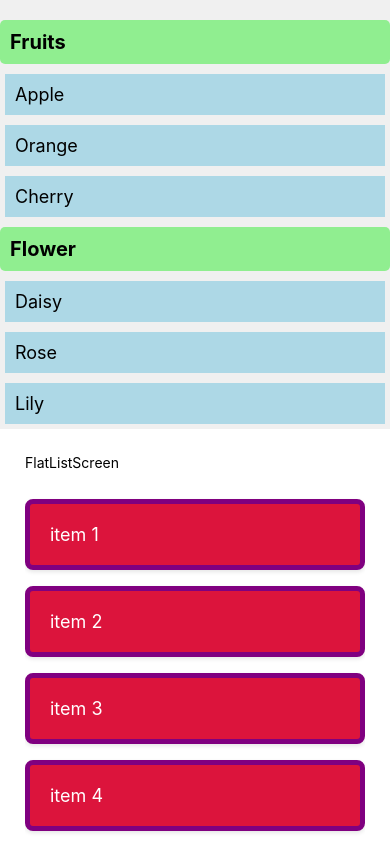
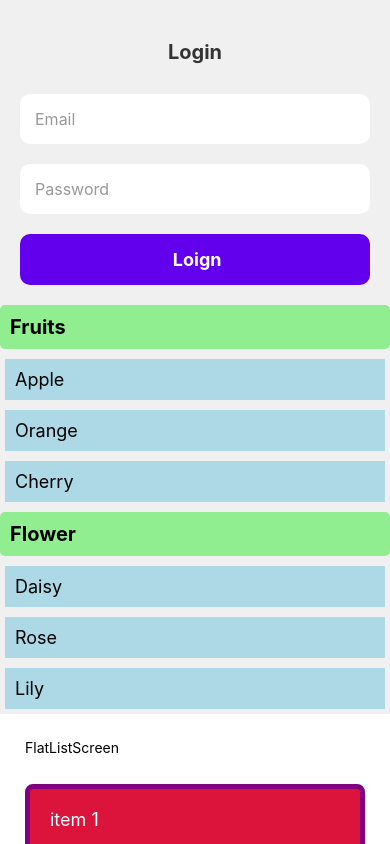
Before and after one commit to khadiza21/nativFirstApp, a React Native app: screen / in a window 390 px wide. Shown: the top 844 px of the page. Built offline with nearby package versions, Linux system fonts and the light colour scheme.

Commit message:
added new login  components

```diff
--- a/App.jsx
+++ b/App.jsx
@@ -7,9 +7,11 @@
 import InputText from './src/components/InputText';
 import FlatListScreen from './src/components/FlatListScreen';
 import SectionListScreen from './src/components/SectionListScreen';
+import LoginForm from './src/components/LoginForm';
 const App = () => {
   return (
     <View>
+      <LoginForm />
       <SectionListScreen />
        <FlatListScreen />
       <Text style={{ fontSize: 30 }}>Khadiza is Nice </Text>
--- /dev/null
+++ b/src/components/LoginForm.jsx
@@ -0,0 +1,79 @@
+import { View, Text, TextInput, TouchableOpacity, StyleSheet } from 'react-native'
+import React, { useState } from 'react'
+
+const LoginForm = () => {
+    const [email, setEmail] = useState('');
+    const [password, setPassword] = useState('');
+    const handleLogin = () => {
+        console.log('Email: ',email);
+        console.log('Password: ',password);
+        setEmail('');
+        setPassword('');
+    }
+  return (
+    <View style={styles.container}>
+      <Text style={styles.heading}>Login</Text>
+      <TextInput
+      style={styles.input}
+      placeholder='Email'
+      value={email}
+      onChange={setEmail}
+      keyboardType="email-address"
+      autoCapitalize="none"
+      placeholderTextColor="#999"
+      />
+      <TextInput
+     style={styles.input}
+      placeholder='Password'
+      value={password}
+      onChange={setPassword}
+      placeholderTextColor="#999"
+      secureTextEntry
+      />
+      <TouchableOpacity
+      style={styles.button}
+      onPress={handleLogin}>
+        <Text style={styles.buttonText}> Loign</Text>
+      </TouchableOpacity>
+    </View>
+  )
+}
+
+const styles = StyleSheet.create({
+    container:{
+        justifyContent: 'center',
+        paddingHorizontal: 20,
+        paddingTop: 40,
+        backgroundColor: '#f0f0f0'
+    },
+    heading:{
+        fontSize: 20 ,
+        fontWeight: 'bold',
+        marginBottom: 30,
+        textAlign: 'center',
+        color: '#333',
+    },
+    input:{
+        height:50 ,
+        border:'#ccc',
+        borderWidth:1,
+        marginBottom:20,
+        paddingHorizontal:15,
+        borderRadius: 10,
+        backgroundColor: '#fff',
+        fontSize: 16,
+        color: '#333'
+    },
+    button:{
+        backgroundColor: '#6200EE',
+        paddingVertical: 15,
+        borderRadius: 10,
+        alignItems: 'center',
+    },
+    buttonText:{
+        color:'#fff',
+        fontSize:18,
+        fontWeight:'bold'
+    }
+})
+export default LoginForm
```
